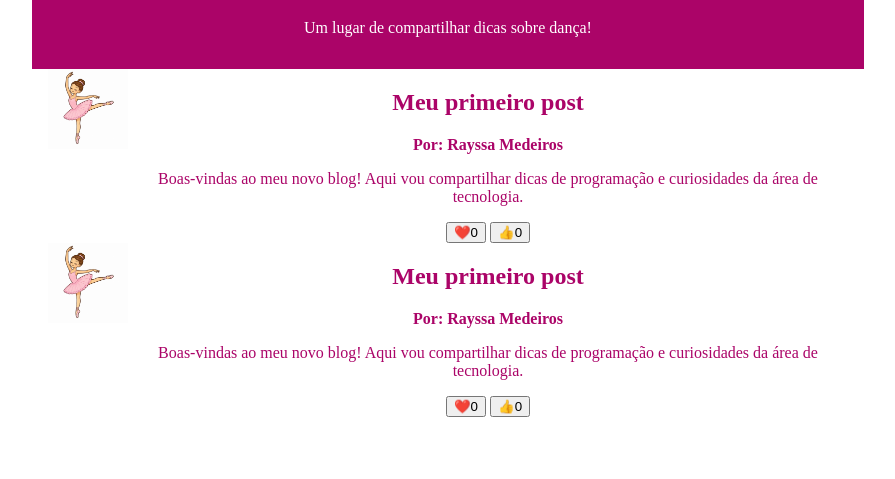
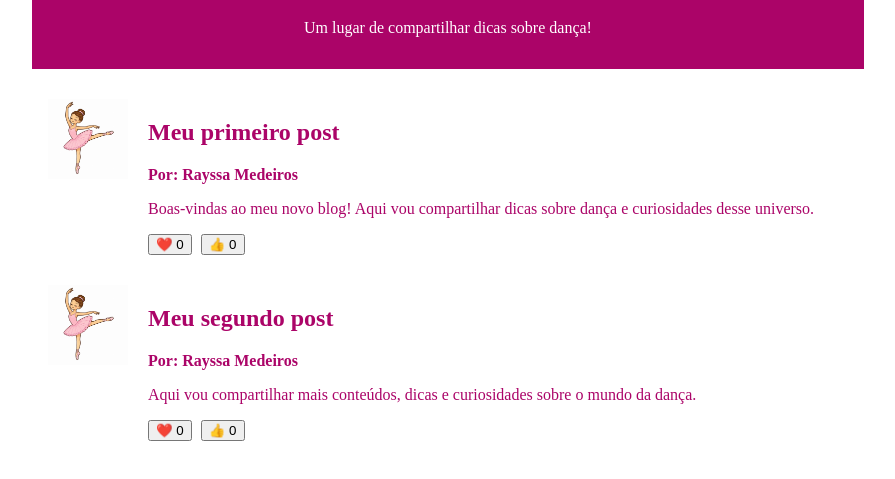
Before and after one commit to rayssamedeirosx/Blog-Dance, a plain HTML site: page index.html in a window 1280 px wide. Shown: the part 85-564 px from the top of the page, without its empty margins (192-1087 px from the left). Drawn offline with Linux system fonts and the light colour scheme.

Commit message:
corrigido

```diff
--- a/index.html
+++ b/index.html
@@ -1,10 +1,12 @@
 <!DOCTYPE html>
+<html lang="pt-br">
 
-<html lang="pt-br">
 <head>
     <meta charset="UTF-8">
     <meta name="viewport" content="width=device-width, initial-scale=1.0">
-<title>Document</title>
+
+    <title>Blog Dance</title>
+
     <style>
         header {
             background-color: #ab0468;
@@ -14,58 +16,110 @@ max-width: 800px;
             margin: 0 auto;
             padding: 16px;
         }
+
         main {
             background-color: #FFFFFF;
             color: #ab0468;
-text-align: center;
             max-width: 800px;
             margin: 0 auto;
         }
+
         img {
             width: 80px;
             height: 80px;
         }
+
         article {
             display: flex;
+            align-items: flex-start;
+            gap: 20px;
+            margin-top: 30px;
         }
+
+        article div {
+            text-align: left;
+        }
+
         .artigo-autor {
             font-weight: bold;
         }
+
+        button {
+            margin-right: 5px;
+            cursor: pointer;
+        }
     </style>
 </head>
+
 <body>
+
     <header>
         <h1>Blog Dance</h1>
         <p>Um lugar de compartilhar dicas sobre dança!</p>
     </header>
+
     <main>
+
         <article>
-        <img src="imagem.bailarina.png" alt="Desenho de uma bailarina com tutu rosa, coque e sapatilhas de ponta, em pose de balé, com fundo branco.">
+
+            <img src="imagem.bailarina.png"
+                alt="Desenho de uma bailarina com tutu rosa, coque e sapatilhas de ponta.">
+
             <div>
                 <h2>Meu primeiro post</h2>
-<p class="artigo-autor">Por: Rayssa Medeiros</p>
-<p>Boas-vindas ao meu novo blog! Aqui vou compartilhar dicas de programação e curiosidades da área de tecnologia.</p>
-<button>❤️<span>0</span></button>
-<button>👍<span>0</span></button>
+
+                <p class="artigo-autor">
+                    Por: Rayssa Medeiros
+                </p>
+
+                <p>
+                    Boas-vindas ao meu novo blog! Aqui vou compartilhar dicas
+                    sobre dança e curiosidades desse universo.
+                </p>
+
+                <button>❤️ <span>0</span></button>
+                <button>👍 <span>0</span></button>
             </div>
+
         </article>
+
         <article>
-  <img src="imagem.bailarina.png" alt="Desenho de uma bailarina com tutu rosa, coque e sapatilhas de ponta, em pose de balé, com fundo branco.">
+
+            <img src="imagem.bailarina.png"
+                alt="Desenho de uma bailarina com tutu rosa, coque e sapatilhas de ponta.">
+
             <div>
-<h2>Meu primeiro post</h2>
-<p class="artigo-autor">Por: Rayssa Medeiros</p>
-<p>Boas-vindas ao meu novo blog! Aqui vou compartilhar dicas de programação e curiosidades da área de tecnologia.</p>
-<button>❤️<span>0</span></button>
-<button>👍<span>0</span></button>
+                <h2>Meu segundo post</h2>
+
+                <p class="artigo-autor">
+                    Por: Rayssa Medeiros
+                </p>
+
+                <p>
+                    Aqui vou compartilhar mais conteúdos, dicas e curiosidades
+                    sobre o mundo da dança.
+                </p>
+
+                <button>❤️ <span>0</span></button>
+                <button>👍 <span>0</span></button>
             </div>
+
         </article>
+
     </main>
-</body>
+
     <script>
-botoes.forEach(function(botao) {
+
+        let botoes = document.querySelectorAll("button");
+
+        botoes.forEach(function (botao) {
+
+            let curtiu = false;
+
             botao.addEventListener("click", botaoClicado);
+
             function botaoClicado() {
-console.log("fui clicado");
+
                 let texto = botao.querySelector("span");
 
                 if (curtiu === false) {
@@ -75,6 +129,13 @@ curtiu = true;
                     texto.textContent--;
                     curtiu = false;
                 }
+
             }
+
+        });
+
     </script>
+
+</body>
+
 </html>
```
Lines whose indentation alone changed are shown as unchanged.
